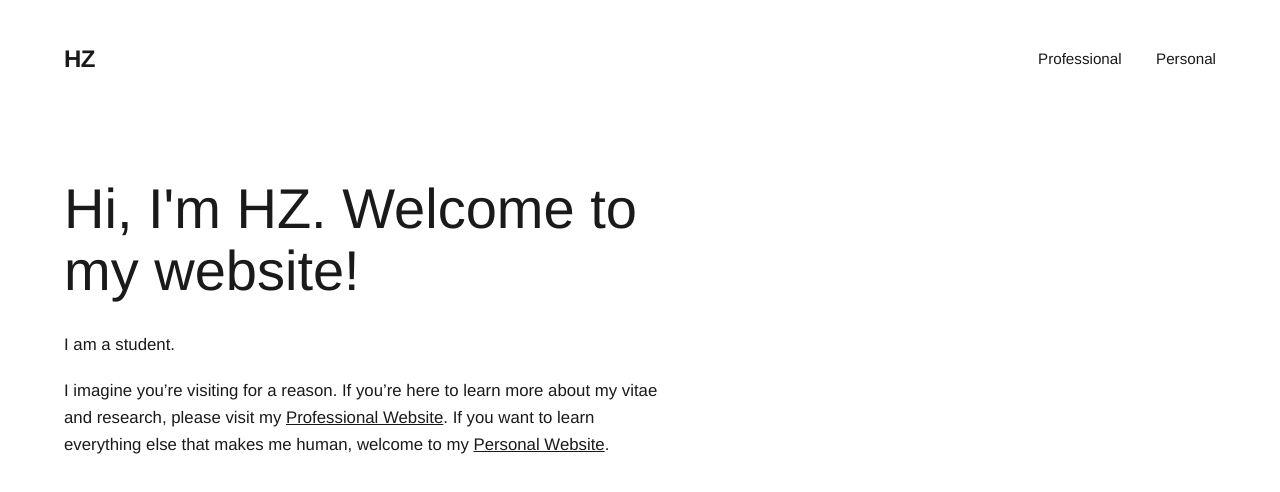
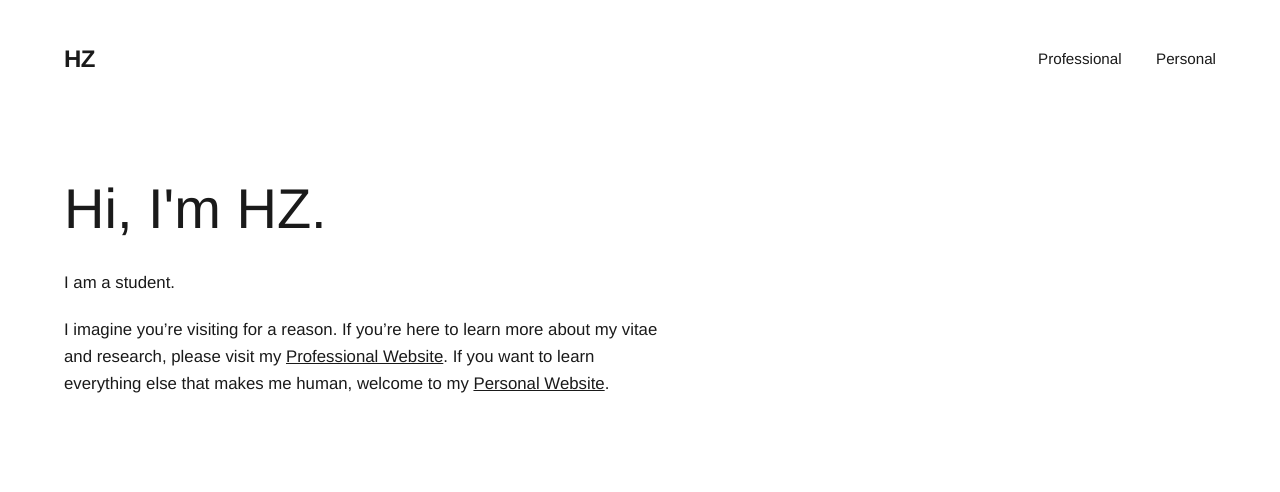
Before and after one commit to CodeTal/codetal.github.io, a plain HTML site: page index.html in a window 1280 px wide. Drawn offline with Linux system fonts and the light colour scheme.

Commit message:
Simplify homepage heading
Co-authored-by: Cursor <cursoragent@cursor.com>

```diff
--- a/index.html
+++ b/index.html
@@ -156,7 +156,7 @@
 
     <main>
         <div class="text-column">
-            <h1>Hi, I'm HZ. Welcome to my website!</h1>
+            <h1>Hi, I'm HZ.</h1>
 
             <p>I am a student.</p>
 
```
